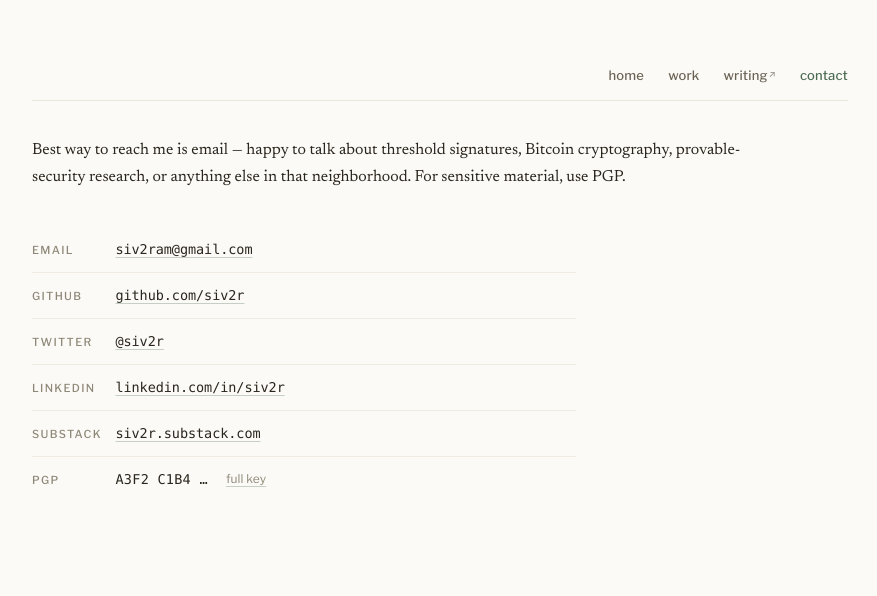
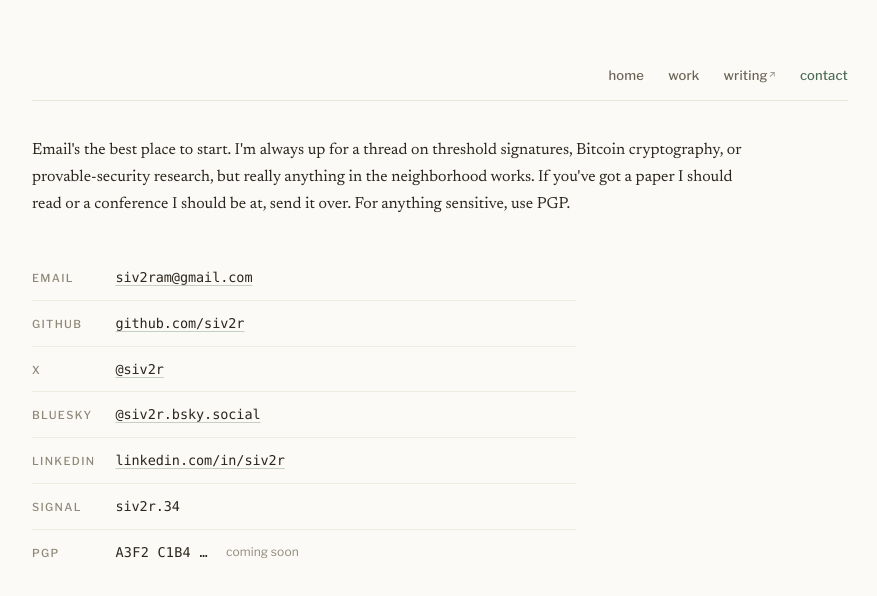
Before and after one commit to siv2r/siv2r.github.io, a plain HTML site: page contact/index.html in a window 1280 px wide. Shown: the whole page, without its empty margins (200-1077 px from the left). Drawn offline with nearby package versions, Linux system fonts and the light colour scheme; a web font is replaced by a local one.

Commit message:
contact: update page

```diff
--- a/contact/index.html
+++ b/contact/index.html
@@ -4,7 +4,7 @@
   <meta charset="utf-8">
   <meta name="viewport" content="width=device-width, initial-scale=1">
   <title>Contact — Sivaram Dhakshinamoorthy</title>
-  <meta name="description" content="Best way to reach Sivaram — email, GitHub, PGP.">
+  <meta name="description" content="How to reach Sivaram: email, Signal, PGP, and the usual social channels.">
   <link rel="preconnect" href="https://fonts.googleapis.com">
   <link rel="preconnect" href="https://fonts.gstatic.com" crossorigin>
   <link rel="stylesheet" href="https://fonts.googleapis.com/css2?family=Newsreader:ital,opsz,wght@0,6..72,400..700;1,6..72,400&family=Libre+Franklin:wght@400;500;600&family=Overpass+Mono:wght@400;500&display=swap">
@@ -21,8 +21,8 @@
       </nav>
     </header>
 
-    <main>
-      <p class="intro">Best way to reach me is email — happy to talk about threshold signatures, Bitcoin cryptography, provable-security research, or anything else in that neighborhood. For sensitive material, use PGP.</p>
+    <main aria-label="Contact">
+      <p class="intro">Email's the best place to start. I'm always up for a thread on threshold signatures, Bitcoin cryptography, or provable-security research, but really anything in the neighborhood works. If you've got a paper I should read or a conference I should be at, send it over. For anything sensitive, use PGP.</p>
 
       <ul class="channels">
         <li>
@@ -34,20 +34,24 @@
           <span class="value"><a href="https://github.com/siv2r">github.com/siv2r</a></span>
         </li>
         <li>
-          <span class="label">twitter</span>
-          <span class="value"><a href="https://twitter.com/siv2r">@siv2r</a></span>
+          <span class="label">x</span>
+          <span class="value"><a href="https://x.com/siv2r">@siv2r</a></span>
+        </li>
+        <li>
+          <span class="label">bluesky</span>
+          <span class="value"><a href="https://bsky.app/profile/siv2r.bsky.social">@siv2r.bsky.social</a></span>
         </li>
         <li>
           <span class="label">linkedin</span>
           <span class="value"><a href="https://linkedin.com/in/siv2r">linkedin.com/in/siv2r</a></span>
         </li>
         <li>
-          <span class="label">substack</span>
-          <span class="value"><a href="https://siv2r.substack.com">siv2r.substack.com</a></span>
+          <span class="label">signal</span>
+          <span class="value">siv2r.34</span>
         </li>
         <li>
           <span class="label">pgp</span>
-          <span class="value"><span class="fpr">A3F2 C1B4 …</span> <span class="aside"><a href="/pgp.asc">full key</a></span></span>
+          <span class="value"><span class="fpr">A3F2 C1B4 …</span> <span class="aside">coming soon</span></span>
         </li>
       </ul>
     </main>
```
